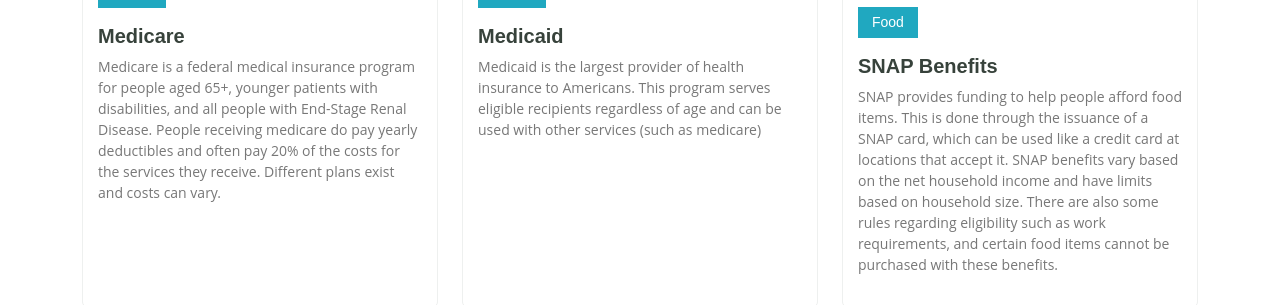
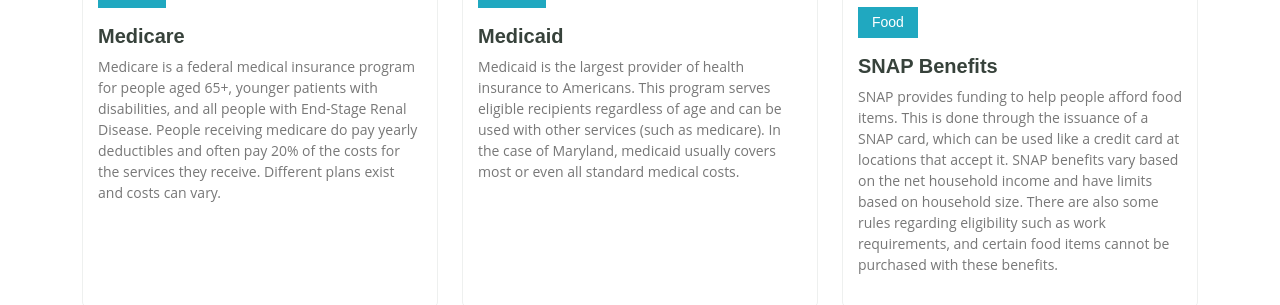
Before and after one commit to sarata99/baltimorerf, a Flask app: page /how_to in a window 1280 px wide. Shown: the part 516-821 px from the top of the page. Run offline with Flask 2, Linux system fonts and the light colour scheme; some libraries are stand-ins or nearby versions.

Commit message:
changed wording

```diff
--- a/templates/how.html
+++ b/templates/how.html
@@ -58,8 +58,10 @@
                 <div class="d-flex justify-content-between align-items-center mb-3">
                   <h4>Health</h4>
                 </div>
-                <h3><a href="{{ "https://health.maryland.gov/mmcp/Pages/Apply%20for%20Medicaid.aspx" }}">Medicaid</a></h3>
-                <p>Medicaid is the largest provider of health insurance to Americans. This program serves eligible recipients regardless of age and can be used with other services (such as medicare)</p>
+                <h3><a href="{{ "https://www.marylandhealthconnection.gov/how-to-enroll/medicaid/" }}">Medicaid</a></h3>
+                <p>Medicaid is the largest provider of health insurance to Americans. This program serves eligible recipients regardless of age and can be used with other services (such as medicare).
+                  In the case of Maryland, medicaid usually covers most or even all standard medical costs.
+                </p>
               </div>
             </div>
           </div> <!-- End Course Item-->
```
